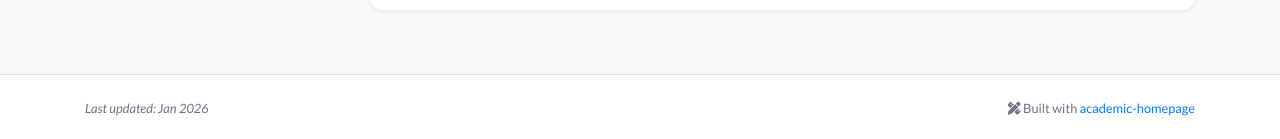
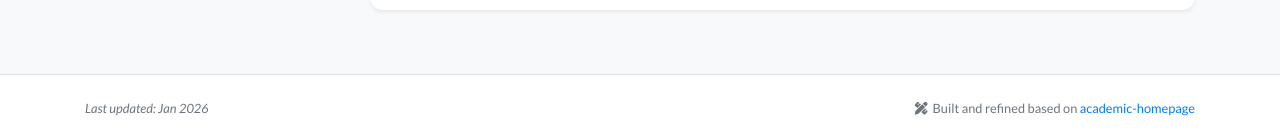
Before and after one commit to ShirleyYangyx/ShirleyYangyx.github.io, a Jekyll site: the page built from index.html, in a window 1280 px wide and 900 px high, scrolled down 772 px. Shown: the part 758-897 px from the top of the window. Built offline with Jekyll 4.4.1, drawn with Linux system fonts in a browser that asks for light colours; nearby versions of some CDN libraries; a style sheet for code colours, icons or effects is not loaded.

Commit message:
Finished

```diff
--- a/_data/display.yml
+++ b/_data/display.yml
@@ -7,4 +7,4 @@ homepage:
 # Feel free to replace the footer text if you would like to, but I will greatly appreciate it
 # if you keep the link to the template so that more people can benefit from it. Thanks!
 footer_text: >-
-  <i class="fas fa-pencil-ruler"></i>&nbsp;Built with <a href="https://github.com/luost26/academic-homepage" target="_blank">academic-homepage</a>
+  <i class="fas fa-pencil-ruler"></i>&nbsp;&nbsp;Built and refined based on <a href="https://github.com/luost26/academic-homepage" target="_blank">academic-homepage</a>
```
